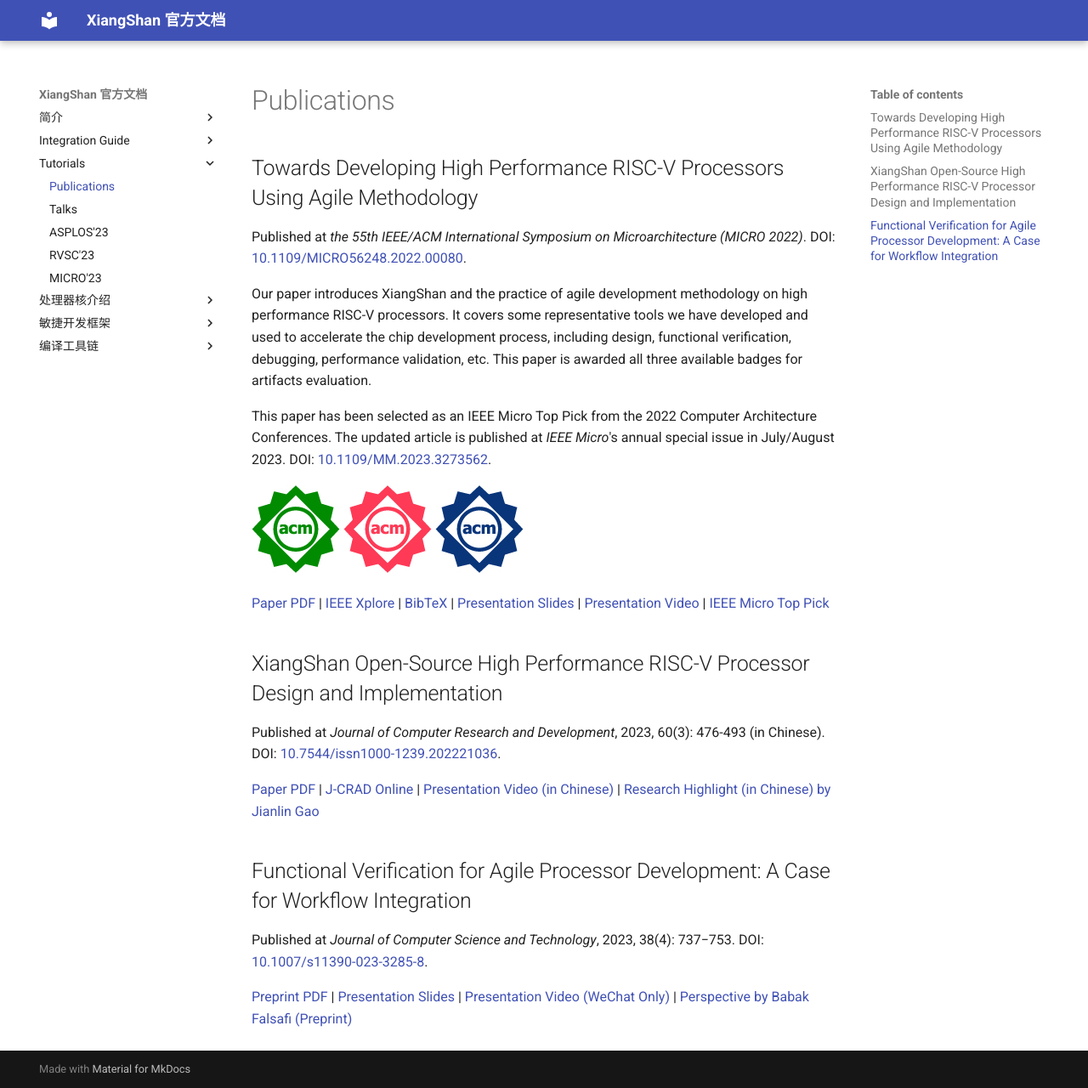
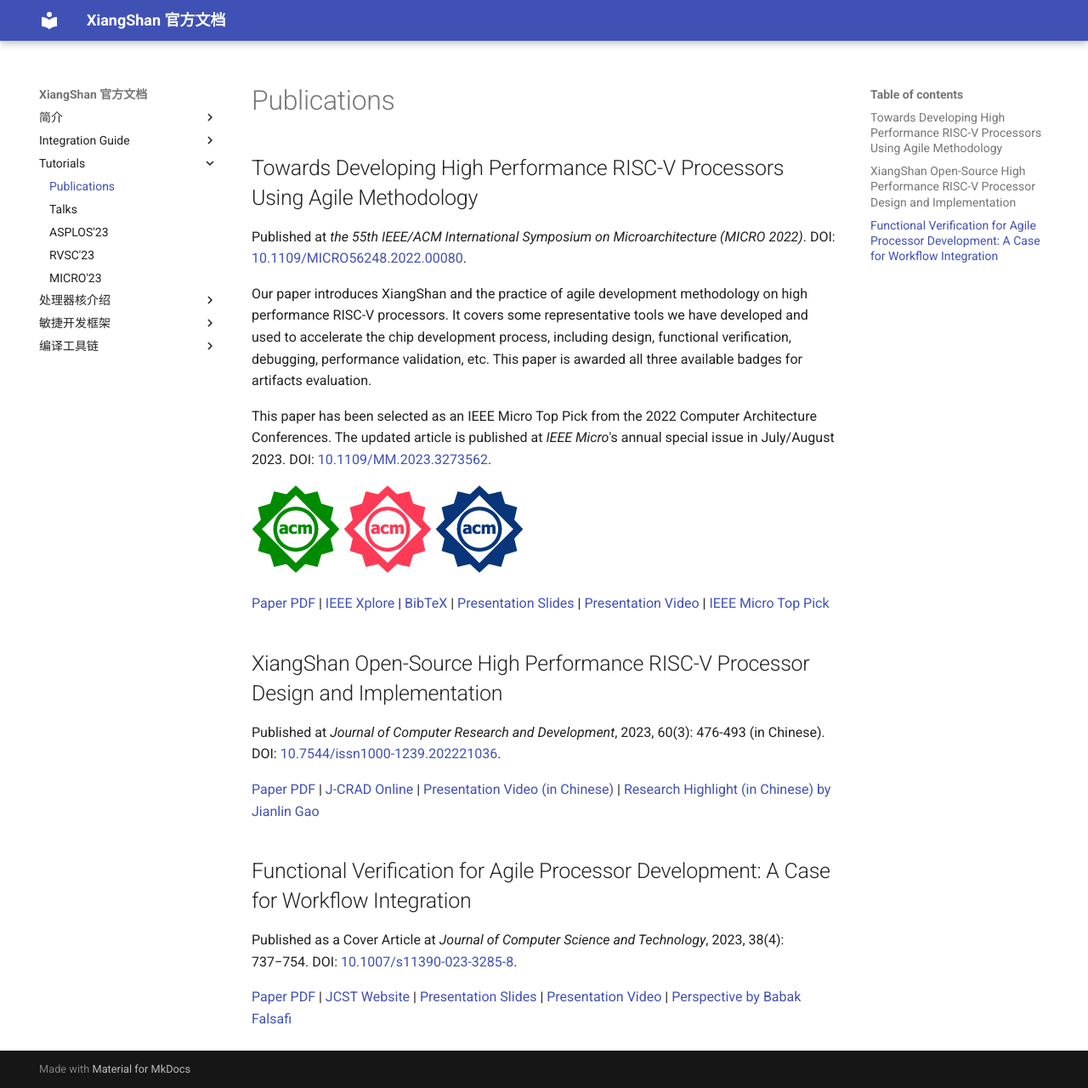
Before and after one commit to OpenXiangShan/XiangShan-doc, an MkDocs documentation site: the page built from docs/tutorials/publications.md, in a window 1280 px wide and 1280 px high. Shown: the whole window at 85% size. Built offline with MkDocs 1.6.1 and Material for MkDocs 9.7.7, drawn with Linux system fonts in a browser that asks for light colours.

Commit message:
Update the JCST paper information

```diff
--- a/docs/tutorials/publications.md
+++ b/docs/tutorials/publications.md
@@ -25,6 +25,6 @@ Published at *Journal of Computer Research and Development*, 2023, 60(3): 476-49
 
 ## Functional Verification for Agile Processor Development: A Case for Workflow Integration
 
-Published at *Journal of Computer Science and Technology*, 2023, 38(4): 737−753. DOI: [10.1007/s11390-023-3285-8](https://doi.org/10.1007/s11390-023-3285-8).
+Published as a Cover Article at *Journal of Computer Science and Technology*, 2023, 38(4): 737−754. DOI: [10.1007/s11390-023-3285-8](https://doi.org/10.1007/s11390-023-3285-8).
 
-[Preprint PDF](https://jcst.ict.ac.cn/fileup/1000-9000/PDF/JCST-2304-13285-0829accepted.pdf) | [Presentation Slides](https://github.com/OpenXiangShan/XiangShan-doc/raw/main/publications/jcst2023-workflow-integration-slides.pdf) | [Presentation Video (WeChat Only)](https://mp.weixin.qq.com/s/rKg_oCI0cTRXnP7BHFnEDA) | [Perspective by Babak Falsafi (Preprint)](https://jcst.ict.ac.cn/fileup/1000-9000/PDF/JCST-2023-4-1-perspective_accepted.pdf)
+[Paper PDF](https://github.com/OpenXiangShan/XiangShan-doc/raw/main/publications/jcst2023-workflow-integration.pdf) | [JCST Website](https://jcst.ict.ac.cn/en/article/doi/10.1007/s11390-023-3285-8) | [Presentation Slides](https://github.com/OpenXiangShan/XiangShan-doc/raw/main/publications/jcst2023-workflow-integration-slides.pdf) | [Presentation Video](https://jcst.ict.ac.cn/fileJCST/attachments/mp4/ebec6bbb-e71f-4fea-b523-d09faddb2ad5.mp4) | [Perspective by Babak Falsafi](https://jcst.ict.ac.cn/en/article/doi/10.1007/s11390-023-0005-3)
```
Also changed, not shown: publications/README.md (+2 -2 lines), 1 other file.
